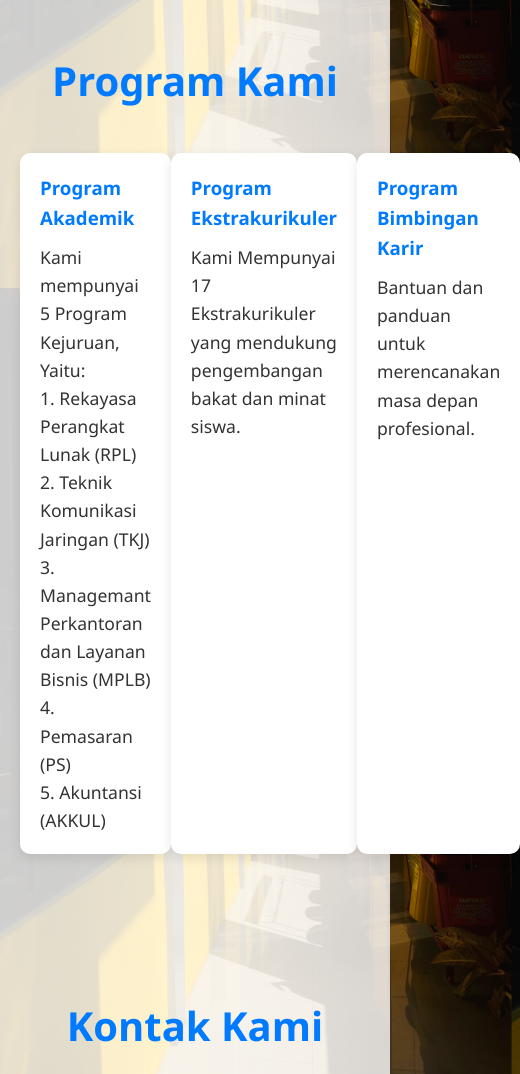
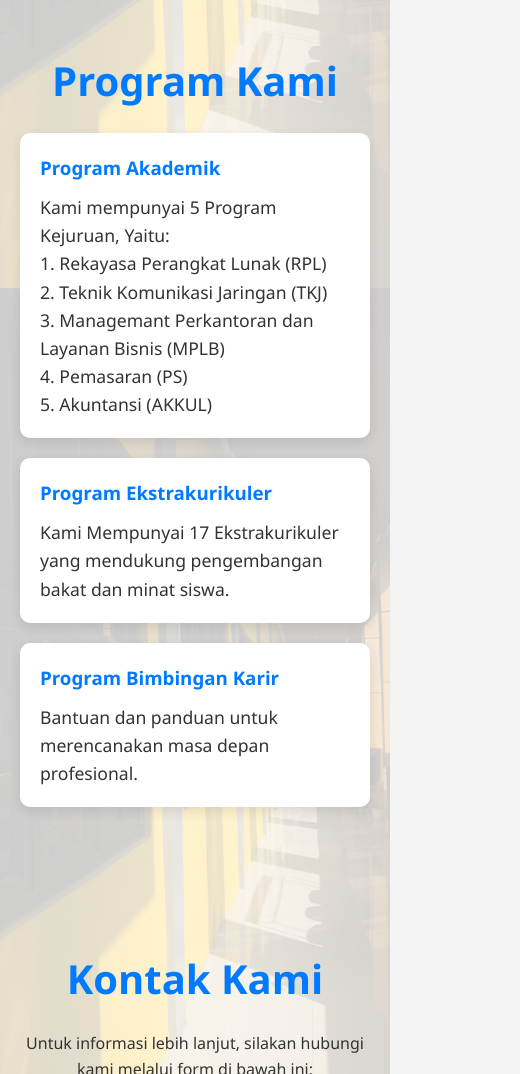
Before and after one commit to 27-04-2007/LandingPage2024, a plain HTML site: page index.html in a window 390 px wide. Shown: the part 1400-2474 px from the top of the page, 520 px wide, since content can reach past the window. Drawn offline with Linux system fonts and the light colour scheme.

Commit message:
media querry

```diff
--- a/styles.css
+++ b/styles.css
@@ -63,7 +63,7 @@ nav ul li a:hover {
 /* Hero Section */
 .hero {
   background: linear-gradient(rgba(0, 0, 0, 0.5), rgba(0, 0, 0, 0.5)),
-    url("https://via.placeholder.com/") no-repeat center center/cover;
+  url("https://via.placeholder.com/") no-repeat center center/cover;
   color: white;
   text-align: center;
   padding: 120px 20px;
@@ -155,6 +155,12 @@ nav ul li a:hover {
 
 .programs .container {
   display: flex;
+}
+
+@media only screen and (max-width: 600px) {
+  .programs .container {
+    display: block;
+  }
 }
 
 .programs {
```
